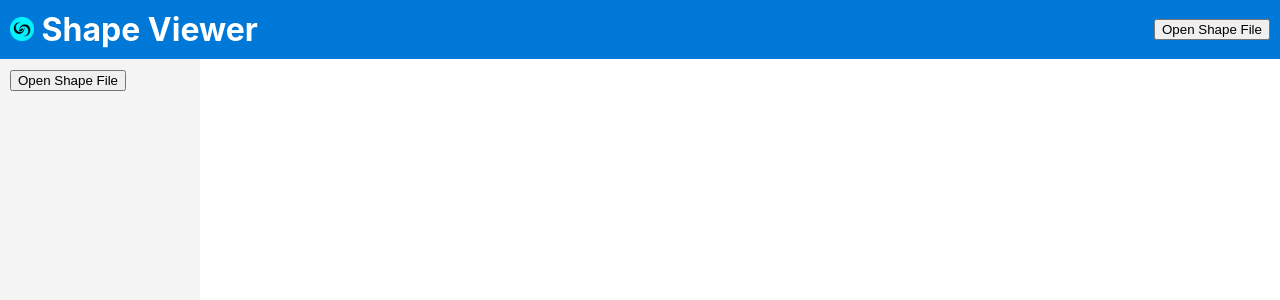
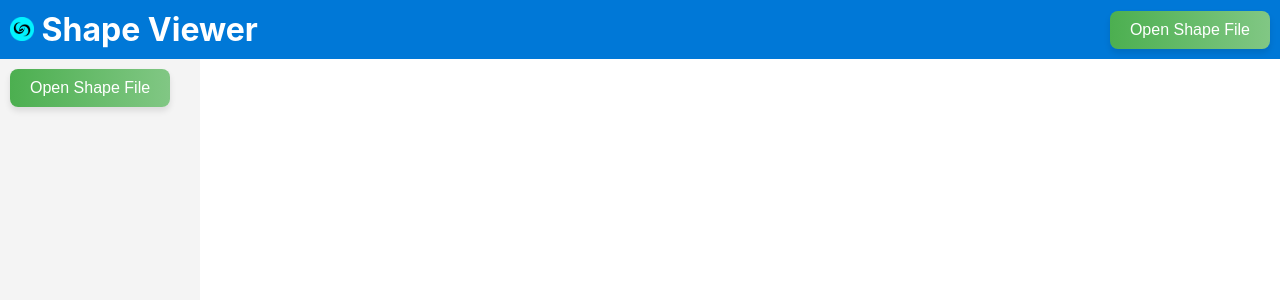
Before and after one commit to sumedha-developer/shape-viewer, a React (Create React App) app: page / in a window 1280 px wide. Shown: the top 300 px of the page. Built offline with nearby package versions, Linux system fonts and the light colour scheme.

Commit message:
button css

```diff
--- a/src/components/LeftMenu.jsx
+++ b/src/components/LeftMenu.jsx
@@ -8,7 +8,7 @@ const LeftMenu = ({ onFileOpen }) => {
 
   return (
     <aside className="left-menu">
-      <button onClick={handleButtonClick}>Open Shape File</button>
+      <button className="button" onClick={handleButtonClick}>Open Shape File</button>
       <input
         type="file"
         id="file-input-left-menu"
--- a/src/components/TopToolbar.jsx
+++ b/src/components/TopToolbar.jsx
@@ -6,7 +6,7 @@ const TopToolbar = ({ shapeFileName, onFileUpload }) => {
   return (
     <header className="top-toolbar">
       <h1 style={{ margin: 0 }}><img src={Logo} alt="logo" className="logo" /> Shape Viewer</h1>
-      <button>
+      <button className="button">
         {shapeFileName || (
           <label>
             Open Shape File
--- a/src/styles/App.css
+++ b/src/styles/App.css
@@ -28,3 +28,27 @@
 .logo {
   height: 24px;
 }
+
+.button {
+  font-family: Arial, sans-serif;
+  font-size: 16px;
+  color: white;
+  background: linear-gradient(90deg, #4caf50, #81c784);
+  border: none;
+  border-radius: 8px;
+  padding: 10px 20px;
+  cursor: pointer;
+  box-shadow: 0 4px 6px rgba(0, 0, 0, 0.1);
+  transition: all 0.3s ease;
+}
+
+.button:hover {
+  background: linear-gradient(90deg, #388e3c, #66bb6a);
+  box-shadow: 0 6px 10px rgba(0, 0, 0, 0.2);
+  transform: scale(1.05);
+}
+
+.button:active {
+  transform: scale(0.98);
+  box-shadow: 0 2px 4px rgba(0, 0, 0, 0.2);
+}
```
